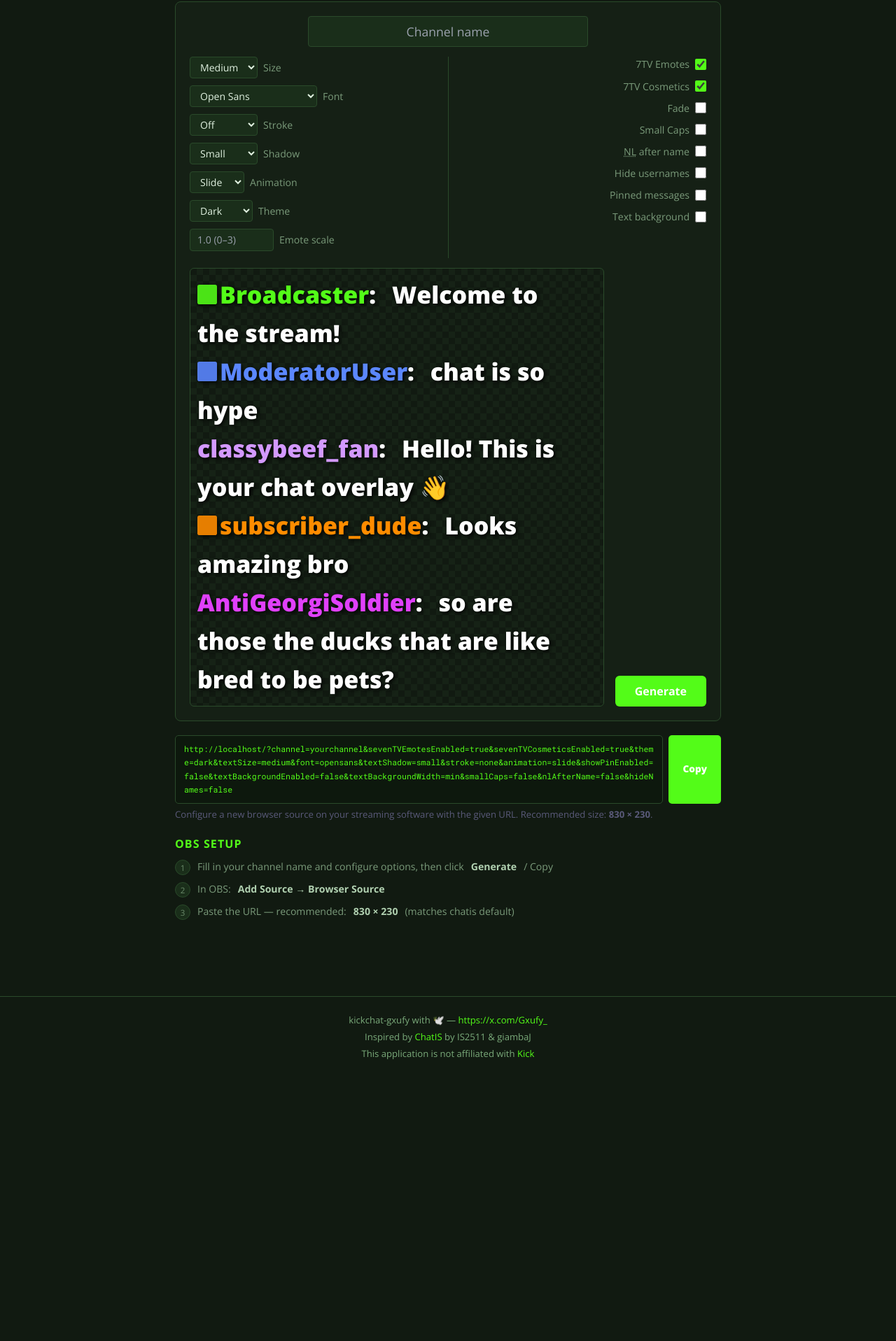
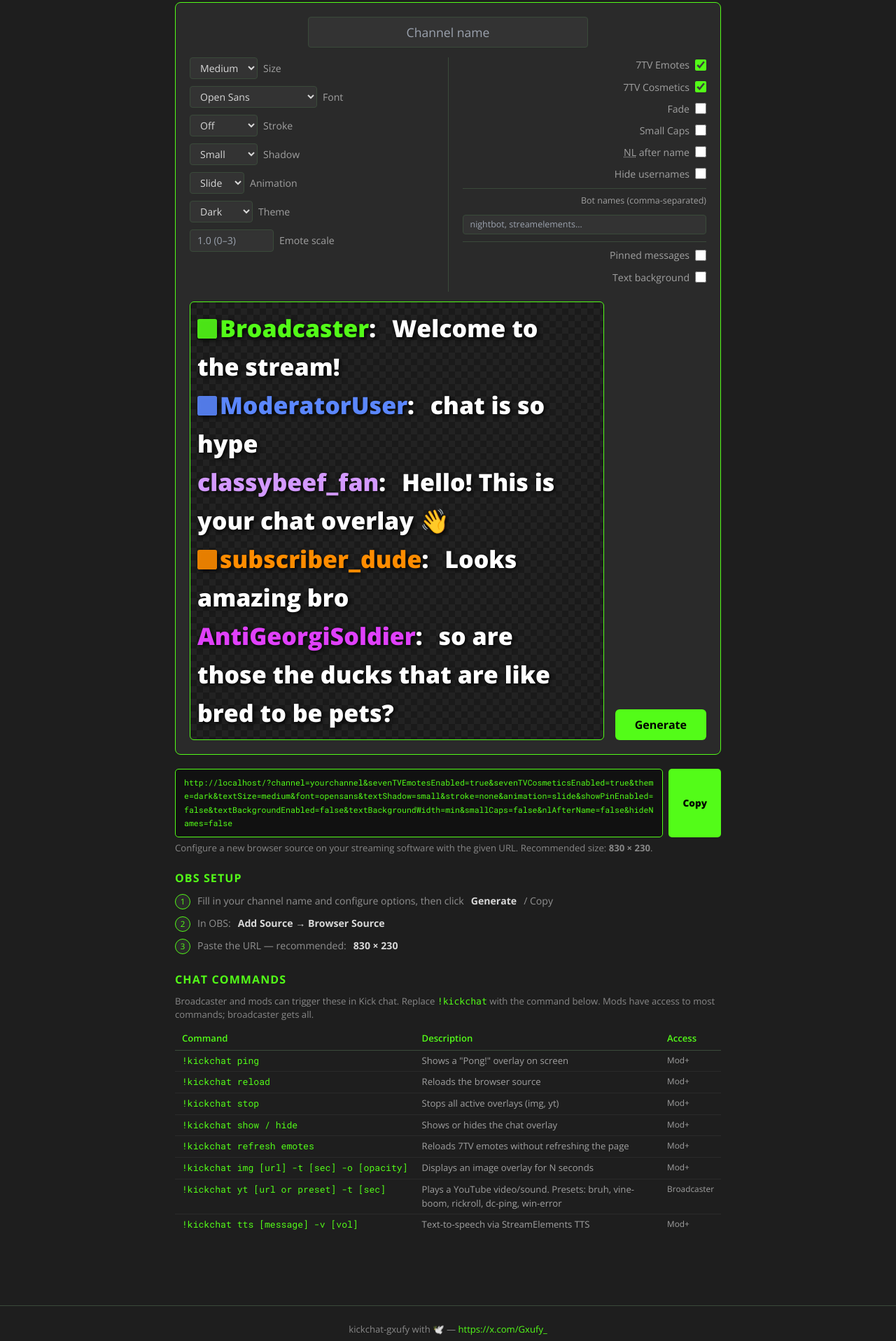
Before and after one commit to gxufy/kickchat-gxufy, a Next.js app: page / in a window 1280 px wide. Shown: the part 521-2438 px from the top of the page at 70% size. Before the commit the page ends 2062 px from the top, so only its background shows below. Built offline with nearby package versions, Linux system fonts and the light colour scheme; a web font is replaced by a local one.

Commit message:
Add files via upload

```diff
--- a/components/LandingPage.tsx
+++ b/components/LandingPage.tsx
@@ -53,6 +53,7 @@ export default function LandingPage() {
   const [smallCaps,   setSmallCaps]   = useState(false);
   const [nlAfterName, setNlAfterName] = useState(false);
   const [hideNames,   setHideNames]   = useState(false);
+  const [botNames,    setBotNames]    = useState('');
   const [copied,      setCopied]      = useState(false);
   const [baseUrl,     setBaseUrl]     = useState('https://kick-chat-overlay3.vercel.app');
 
@@ -71,6 +72,7 @@ export default function LandingPage() {
     smallCaps:   String(smallCaps),
     nlAfterName: String(nlAfterName),
     hideNames:   String(hideNames),
+    ...(botNames.trim() ? { botNames: botNames.trim() } : {}),
   });
   const overlayUrl = `${baseUrl}/?${params.toString()}`;
 
@@ -109,8 +111,8 @@ export default function LandingPage() {
         *, *::before, *::after { box-sizing: border-box; }
         html, body {
           margin: 0; padding: 0;
-          background: #111a11;
-          color: #dff0df;
+          background: #1e1e1e;
+          color: #d8d8d8;
           font-family: 'Open Sans', system-ui, sans-serif;
           font-size: 16px;
         }
@@ -120,34 +122,34 @@ export default function LandingPage() {
         /* ── Page wrapper ── */
         .page { max-width: 820px; margin: 0 auto; padding: 0 20px 60px; }
 
-        /* ── Header — matches chatis header style ── */
+        /* ── Header ── */
         header {
           display: flex; align-items: center; gap: 16px;
           padding: 20px 0 16px;
-          border-bottom: 1px solid #2a4a2a;
+          border-bottom: 2px solid #53fc18;
           margin-bottom: 20px;
         }
         header h1 { margin: 0; font-size: 1.8rem; font-weight: 800; color: #fff; letter-spacing: -.02em; }
-        header h2 { margin: 0; font-size: 1rem; font-weight: 400; color: #5a8a5a; }
+        header h2 { margin: 0; font-size: 1rem; font-weight: 400; color: #53fc18; }
 
         /* ── Intro text ── */
-        .intro { font-size: 1rem; line-height: 1.7; color: #8aaa8a; margin-bottom: 20px; }
-        .intro em { color: #7aff4a; font-style: normal; font-weight: 700; }
+        .intro { font-size: 1rem; line-height: 1.7; color: #a0a0a0; margin-bottom: 20px; }
+        .intro em { color: #53fc18; font-style: normal; font-weight: 700; }
         .intro a { color: #53fc18; }
 
         /* ── Feature list ── */
-        #feature-list { color: #7a9a7a; font-size: 0.9rem; line-height: 1.9; padding-left: 1.2rem; margin-bottom: 24px; }
+        #feature-list { color: #909090; font-size: 0.9rem; line-height: 1.9; padding-left: 1.2rem; margin-bottom: 24px; }
         #feature-list li::marker { color: #53fc18; }
 
         /* ── Form ── */
-        form[name="generator"] { background: #152015; border: 1px solid #2a4a2a; border-radius: 8px; padding: 20px; margin-bottom: 20px; }
+        form[name="generator"] { background: #2a2a2a; border: 1px solid #53fc18; border-radius: 8px; padding: 20px; margin-bottom: 20px; }
 
         .form_row.center { display: flex; justify-content: center; margin-bottom: 14px; }
         .form_row.center input[type=text] { width: 100%; max-width: 400px; text-align: center; font-size: 1.1rem; padding: 8px 14px; }
 
         .form_table { display: flex; gap: 0; margin-bottom: 14px; }
         .form_col { flex: 1; }
-        .form_col:first-child { border-right: 1px solid #2a4a2a; padding-right: 20px; }
+        .form_col:first-child { border-right: 1px solid #3a4a3a; padding-right: 20px; }
         .form_col:last-child  { padding-left: 20px; }
 
         .form_row { display: flex; align-items: center; margin-bottom: 10px; gap: 8px; }
@@ -157,26 +159,26 @@ export default function LandingPage() {
 
         /* Inputs & selects */
         input[type=text], input[type=number], select {
-          background: #1a2e1a; border: 1px solid #2a4a2a;
-          border-radius: 4px; color: #dff0df;
+          background: #333; border: 1px solid #3a4a3a;
+          border-radius: 4px; color: #d8d8d8;
           padding: 4px 10px; font-size: 0.88rem;
           font-family: inherit; outline: none;
           transition: border-color .15s;
         }
         input[type=text]:focus, input[type=number]:focus, select:focus { border-color: #53fc18; }
-        select option { background: #1a2e1a; }
+        select option { background: #2a2a2a; }
         input[type=text]:disabled { opacity: 0.35; cursor: not-allowed; }
 
         input[type=text].short { width: 52px; }
 
-        /* Checkboxes — larger, styled */
+        /* Checkboxes */
         input[type=checkbox] {
           width: 16px; height: 16px; cursor: pointer;
           accent-color: #53fc18;
         }
 
         /* Form labels */
-        label { font-size: 0.88rem; color: #7a9a7a; cursor: pointer; user-select: none; }
+        label { font-size: 0.88rem; color: #a0a0a0; cursor: pointer; user-select: none; }
         label abbr { text-decoration: underline dotted; cursor: help; }
 
         /* ── Submit / preview area ── */
@@ -185,32 +187,26 @@ export default function LandingPage() {
           margin-top: 14px;
         }
 
-        /* ── Preview box — replicates chatis #example ── */
+        /* ── Preview box — chatis #example style ── */
         #example {
           flex: 1; min-width: 280px;
-          background: repeating-conic-gradient(#162216 0% 25%, #111a11 0% 50%) 0 0 / 18px 18px;
-          border: 1px solid #2a4a2a; border-radius: 6px;
+          background: repeating-conic-gradient(#222 0% 25%, #1a1a1a 0% 50%) 0 0 / 18px 18px;
+          border: 1px solid #53fc18; border-radius: 6px;
           overflow: hidden; position: relative;
-          /* Height is driven by content — no fixed min-height.
-             The inner div is static so the box grows with font size. */
         }
         .example-inner {
-          /* Static flow (not absolute) so box height follows content */
           width: calc(100% - 20px);
           padding: 10px;
           word-break: break-word;
           font-weight: 800;
           color: white;
         }
-        .chat_line { /* .chat_line from chatis — uses dynamic line-height */ }
+        .chat_line { }
         .user_info { display: inline-block; }
-        .nick { /* colored inline */ }
-        .colon { /* margin-right set dynamically */ }
-        .message { /* inline */ }
 
         /* Generate button */
         input[type=submit] {
-          background: #53fc18; color: #fff; border: none;
+          background: #53fc18; color: #000; border: none;
           border-radius: 6px; font-size: 1rem; font-weight: 700;
           padding: 10px 28px; cursor: pointer; font-family: inherit;
           transition: background .15s; align-self: flex-end;
@@ -221,39 +217,41 @@ export default function LandingPage() {
         #result { margin-bottom: 20px; }
         .url-box { display: flex; gap: 8px; align-items: stretch; }
         .url-code {
-          flex: 1; background: #0d180d; border: 1px solid #2a4a2a;
+          flex: 1; background: #111; border: 1px solid #53fc18;
           border-radius: 5px; padding: 9px 12px;
           font-family: 'Roboto Mono', monospace; font-size: 0.72rem;
           color: #53fc18; word-break: break-all; line-height: 1.7;
         }
         .url-copy {
-          flex-shrink: 0; background: #53fc18; color: #fff; border: none;
+          flex-shrink: 0; background: #53fc18; color: #000; border: none;
           border-radius: 5px; font-weight: 800; font-size: 0.85rem;
           padding: 0 20px; cursor: pointer; transition: background .15s; font-family: inherit;
         }
-        .url-copy.ok { background: #53fc18; color: #000; }
-        #result p { color: #5a5a7a; font-size: 0.82rem; margin: 6px 0 0; }
+        .url-copy.ok { background: #7aff4a; color: #000; }
+        #result p { color: #888; font-size: 0.82rem; margin: 6px 0 0; }
 
         /* ── Setup instructions ── */
         .setup-section { margin-top: 20px; }
         .setup-section h2 { font-size: 1rem; color: #53fc18; font-weight: 700; margin: 0 0 10px; text-transform: uppercase; letter-spacing: .07em; }
         .steps { list-style: none; padding: 0; margin: 0; counter-reset: s; }
-        .steps li { counter-increment: s; display: flex; gap: 10px; align-items: flex-start; margin-bottom: 9px; font-size: 0.88rem; color: #7a9a7a; line-height: 1.5; }
-        .steps li::before { content: counter(s); background: #1a2e1a; border: 1px solid #2a4a2a; border-radius: 50%; min-width: 22px; height: 22px; display: flex; align-items: center; justify-content: center; font-size: 0.72rem; color: #6a8a6a; flex-shrink: 0; margin-top: 1px; }
-        .steps li strong { color: #b0d0b0; }
+        .steps li { counter-increment: s; display: flex; gap: 10px; align-items: flex-start; margin-bottom: 9px; font-size: 0.88rem; color: #909090; line-height: 1.5; }
+        .steps li::before { content: counter(s); background: #2a2a2a; border: 1px solid #53fc18; border-radius: 50%; min-width: 22px; height: 22px; display: flex; align-items: center; justify-content: center; font-size: 0.72rem; color: #53fc18; flex-shrink: 0; margin-top: 1px; }
+        .steps li strong { color: #d8d8d8; }
+
+        /* ── Commands reference ── */
+        .commands-section { margin-top: 24px; }
+        .commands-section h2 { font-size: 1rem; color: #53fc18; font-weight: 700; margin: 0 0 10px; text-transform: uppercase; letter-spacing: .07em; }
+        .cmd-table { width: 100%; border-collapse: collapse; font-size: 0.82rem; }
+        .cmd-table th { text-align: left; color: #53fc18; font-weight: 600; padding: 4px 10px 6px; border-bottom: 1px solid #3a4a3a; }
+        .cmd-table td { padding: 5px 10px; color: #a0a0a0; border-bottom: 1px solid #2a2a2a; vertical-align: top; }
+        .cmd-table td:first-child { color: #53fc18; font-family: 'Roboto Mono', monospace; white-space: nowrap; }
+        .cmd-table tr:last-child td { border-bottom: none; }
+        .cmd-access { font-size: 0.74rem; color: #888; }
 
         /* ── Footer ── */
-        footer { border-top: 1px solid #2a4a2a; padding: 20px 0; text-align: center; font-size: 0.82rem; color: #7aaa7a; margin-top: 40px; }
+        footer { border-top: 1px solid #3a4a3a; padding: 20px 0; text-align: center; font-size: 0.82rem; color: #888; margin-top: 40px; }
         footer p { margin: 4px 0; }
         footer a { color: #53fc18; }
-
-        /* ── Bot names row (full width) ── */
-        #botNamesContainer {
-          border-top: 1px solid #2a4a2a; margin-top: 10px; padding-top: 12px;
-          justify-content: flex-start; gap: 10px;
-        }
-        #botNamesContainer input { flex: 1; }
-        #botNamesContainer label { white-space: nowrap; color: #7a9a7a; font-size: 0.88rem; }
       `}</style>
 
       <div className="page">
@@ -273,7 +271,7 @@ export default function LandingPage() {
           You can choose a font, enable smooth animations for new messages, or fade old ones after some time.
         </p>
 
-        <p style={{ marginBottom:'0.2rem', fontSize:'1rem', color:'#9090b8' }}>Feature list:</p>
+        <p style={{ marginBottom:'0.2rem', fontSize:'1rem', color:'#888' }}>Feature list:</p>
         <ul id="feature-list">
           <li>7TV global + channel emotes with live updates</li>
           <li>7TV cosmetics — name-paints and badges</li>
@@ -384,7 +382,7 @@ export default function LandingPage() {
                 <input type="text" name="fade" value={fade} placeholder="30"
                   className="short" style={{ display: fadeBool ? 'inline-block' : 'none' }}
                   onChange={e => setFade(e.target.value)} />
-                <span style={{ fontSize:'0.8rem', color:'#6060a0', display: fadeBool ? 'inline' : 'none' }}>sec</span>
+                <span style={{ fontSize:'0.8rem', color:'#888', display: fadeBool ? 'inline' : 'none' }}>sec</span>
                 <input type="checkbox" name="fade_bool" checked={fadeBool}
                   onChange={e => setFadeBool(e.target.checked)} />
               </div>
@@ -407,7 +405,16 @@ export default function LandingPage() {
                   onChange={e => setHideNames(e.target.checked)} />
               </div>
 
+              <div className="form_row right" style={{ borderTop:'1px solid #3a4a3a', marginTop:6, paddingTop:8 }}>
+                <label htmlFor="bot_names" style={{ fontSize:'0.78rem' }}>Bot names (comma-separated)</label>
+              </div>
               <div className="form_row right">
+                <input type="text" name="bot_names" placeholder="nightbot, streamelements…"
+                  style={{ width:'100%', fontSize:'0.78rem' }}
+                  value={botNames} onChange={e => setBotNames(e.target.value)} />
+              </div>
+
+              <div className="form_row right" style={{ borderTop:'1px solid #3a4a3a', marginTop:6, paddingTop:8 }}>
                 <label htmlFor="show_pin">Pinned messages</label>
                 <input type="checkbox" name="show_pin" checked={showPin}
                   onChange={e => setShowPin(e.target.checked)} />
@@ -427,7 +434,7 @@ export default function LandingPage() {
                       <input type="radio" name="textBgWidth" value={v}
                         checked={textBgWidth === v} onChange={() => setTextBgWidth(v)}
                         style={{ accentColor:'#53fc18' }} />
-                      <span style={{ fontSize:'0.78rem', color: textBgWidth===v ? '#7aff4a' : '#6060a0' }}>
+                      <span style={{ fontSize:'0.78rem', color: textBgWidth===v ? '#53fc18' : '#888' }}>
                         {v === 'min' ? 'Fit' : 'Full'}
                       </span>
                     </label>
@@ -517,13 +524,35 @@ export default function LandingPage() {
           <ol className="steps">
             <li>Fill in your channel name and configure options, then click <strong>Generate</strong> / Copy</li>
             <li>In OBS: <strong>Add Source → Browser Source</strong></li>
-            <li>Paste the URL — recommended: <strong>830 × 230</strong> (matches chatis default)</li>
+            <li>Paste the URL — recommended: <strong>830 × 230</strong></li>
           </ol>
+        </div>
+
+        {/* ── Commands reference ── */}
+        <div className="commands-section">
+          <h2>Chat Commands</h2>
+          <p style={{ fontSize:'0.82rem', color:'#888', marginBottom:10 }}>
+            Broadcaster and mods can trigger these in Kick chat. Replace <code style={{color:'#53fc18'}}>!kickchat</code> with the command below.
+            Mods have access to most commands; broadcaster gets all.
+          </p>
+          <table className="cmd-table">
+            <thead><tr><th>Command</th><th>Description</th><th>Access</th></tr></thead>
+            <tbody>
+              <tr><td>!kickchat ping</td><td>Shows a "Pong!" overlay on screen</td><td className="cmd-access">Mod+</td></tr>
+              <tr><td>!kickchat reload</td><td>Reloads the browser source</td><td className="cmd-access">Mod+</td></tr>
+              <tr><td>!kickchat stop</td><td>Stops all active overlays (img, yt)</td><td className="cmd-access">Mod+</td></tr>
+              <tr><td>!kickchat show / hide</td><td>Shows or hides the chat overlay</td><td className="cmd-access">Mod+</td></tr>
+              <tr><td>!kickchat refresh emotes</td><td>Reloads 7TV emotes without refreshing the page</td><td className="cmd-access">Mod+</td></tr>
+              <tr><td>!kickchat img [url] -t [sec] -o [opacity]</td><td>Displays an image overlay for N seconds</td><td className="cmd-access">Mod+</td></tr>
+              <tr><td>!kickchat yt [url or preset] -t [sec]</td><td>Plays a YouTube video/sound. Presets: bruh, vine-boom, rickroll, dc-ping, win-error</td><td className="cmd-access">Broadcaster</td></tr>
+              <tr><td>!kickchat tts [message] -v [vol]</td><td>Text-to-speech via StreamElements TTS</td><td className="cmd-access">Mod+</td></tr>
+            </tbody>
+          </table>
         </div>
 
       </div>
 
-      {/* ── Footer — matches chatis footer ── */}
+      {/* ── Footer ── */}
       <footer>
         <p>kickchat-gxufy with 🕊️ — <a href="https://x.com/Gxufy_" target="_blank" rel="noreferrer">https://x.com/Gxufy_</a></p>
         <p>Inspired by <a href="https://chatis.is2511.com/" target="_blank" rel="noreferrer">ChatIS</a> by IS2511 &amp; giambaJ</p>
```
